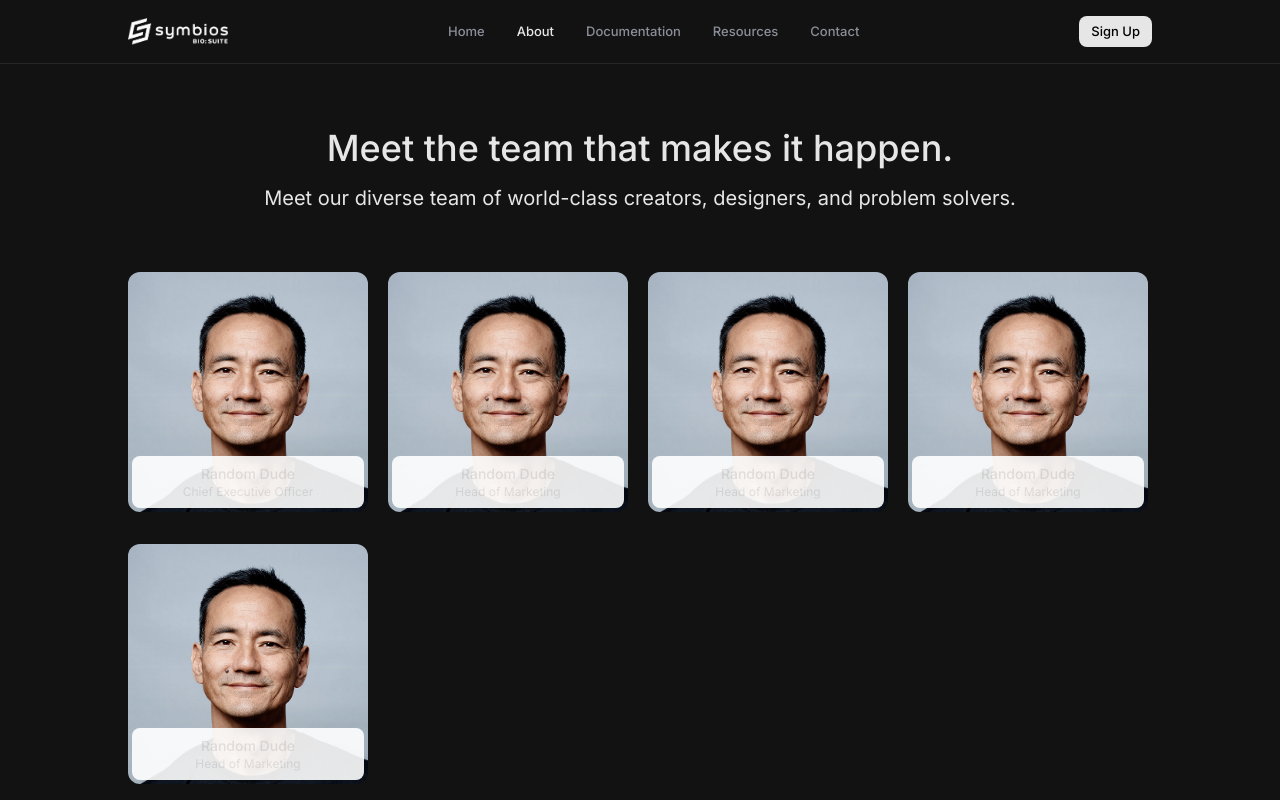
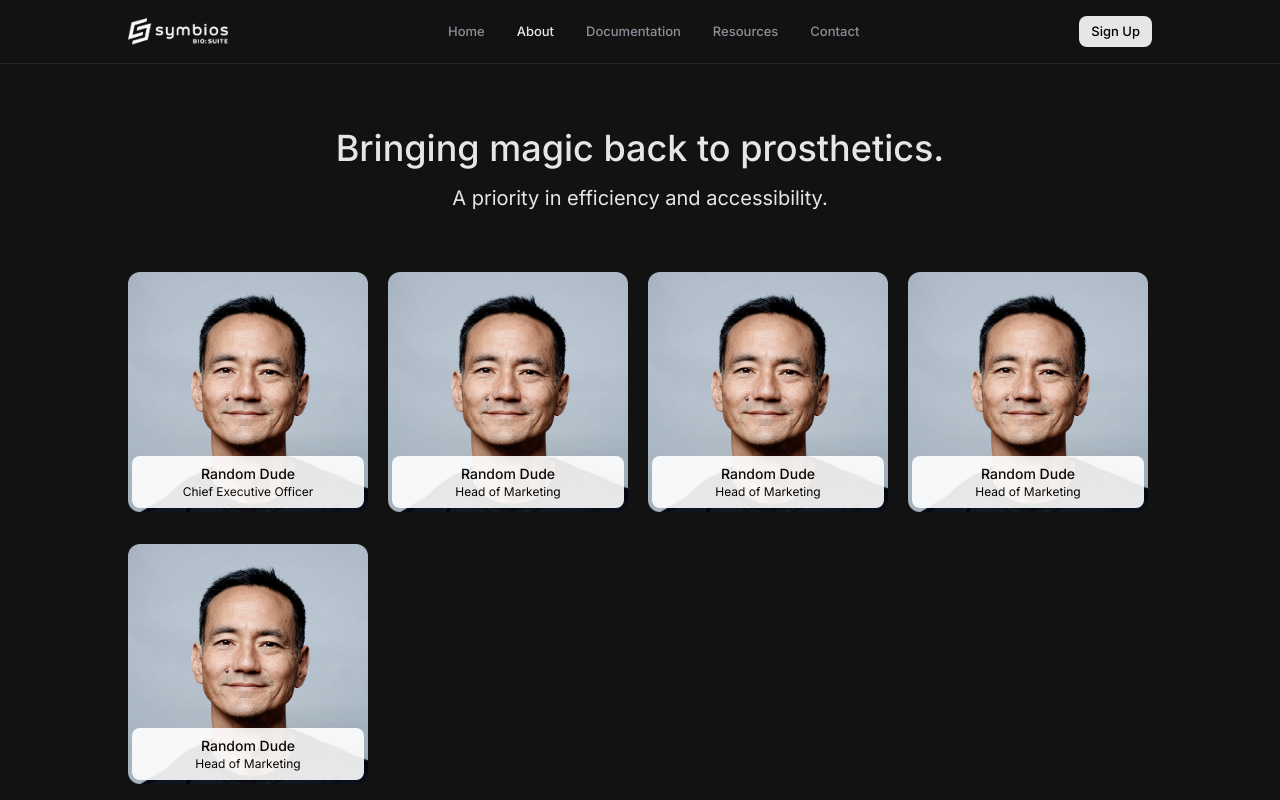
Before and after one commit to spencerhum04/symbios, a React (Vite) app: page /about in a window 1280 px wide. Shown: the top 800 px of the page. Built offline with nearby package versions, Linux system fonts and the light colour scheme.

Commit message:
fix: about

```diff
--- a/src/components/Member.tsx
+++ b/src/components/Member.tsx
@@ -3,7 +3,7 @@ export default function Member({ image, name, title } : { image: string, name: S
         <div className="relative rounded-xl">
             <img src={image} className="rounded-xl sm:w-60" />
             <div className="flex flex-col items-center">
-                <div className="absolute bg-white opacity-90 p-2 text-center rounded-lg left-1 right-2 bottom-1">
+                <div className="absolute bg-white opacity-90 p-2 text-black text-center rounded-lg left-1 right-2 bottom-1">
                     <div className="text-sm font-medium">{name}</div>
                     <div className="text-xs">{title}</div>
                 </div>
--- a/src/routes/about/about.tsx
+++ b/src/routes/about/about.tsx
@@ -9,7 +9,7 @@ export default function About() {
             <div className="w-full fixed z-50">
                 <Navbar />
             </div>
-            <div className="flex flex-col gap-15 pt-32 pb-20 max-w-[1280px] mx-auto">
+            <div className="flex flex-col gap-15 pt-32 pb-20 max-w-[1024px] mx-auto">
                 <Introduction />
                 <Team />
             </div>
--- a/src/routes/about/sections/introduction.tsx
+++ b/src/routes/about/sections/introduction.tsx
@@ -1,10 +1,8 @@
 export default function Introduction() {
     return (
-        <div className="px-6 sm:px-32">
-            <div className="flex flex-col text-center flex flex-col gap-4">
-                <div className="text-4xl font-medium">Meet the team that makes it happen.</div>
-                <div className="text-xl">Meet our diverse team of world-class creators, designers, and problem solvers.</div>
-            </div>
+        <div className="flex flex-col text-center flex flex-col gap-4">
+            <div className="text-4xl font-medium">Bringing magic back to prosthetics.</div>
+            <div className="text-xl">A priority in efficiency and accessibility.</div>
         </div>
     )
 }
--- a/src/routes/about/sections/team.tsx
+++ b/src/routes/about/sections/team.tsx
@@ -3,7 +3,6 @@ import dude from "../../../assets/dude.png"
 
 export default function() {
     return (
-        <div className="px-6 sm:px-32">
         <div className="flex flex-col grid grid-cols-2 sm:grid-cols-4 gap-x-4 gap-y-8">
             <Member image={dude} name={"Random Dude"} title={"Chief Executive Officer"} />
             <Member image={dude} name={"Random Dude"} title={"Head of Marketing"} />
@@ -11,6 +10,5 @@ export default function() {
             <Member image={dude} name={"Random Dude"} title={"Head of Marketing"} />
             <Member image={dude} name={"Random Dude"} title={"Head of Marketing"} />
         </div>
-        </div>
     )
 }
--- a/src/routes/landing/landing.tsx
+++ b/src/routes/landing/landing.tsx
@@ -2,7 +2,6 @@ import Footer from "../../components/Footer";
 import Navbar from "../../components/Navbar";
 import Display from "./sections/display";
 import Hero from "./sections/hero";
-import Overview from "./sections/overview";
 import Support from "./sections/support";
 
 export default function Landing() {
--- a/src/routes/landing/sections/overview.tsx
+++ /dev/null
@@ -1,8 +0,0 @@
-export default function Overview() {
-    return (
-        <div className="max-w-[1024px] w-full text-center sm:text-left flex flex-col gap-6 mx-auto">
-            <div className="text-4xl font-medium">Low Cost and High Fidelity Products.</div>
-            <div className="text-xl">A student-led exploration with a goal to create an accessible, life-like prosthetic arm using principles of biomimicry, soft materials, and additive manufacturing.</div>
-        </div>
-    )
-}
```
Lines whose indentation alone changed are shown as unchanged.
